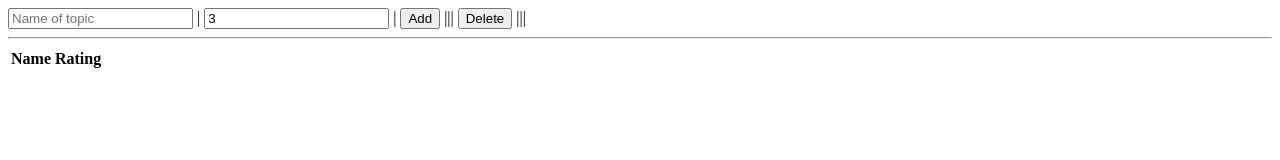
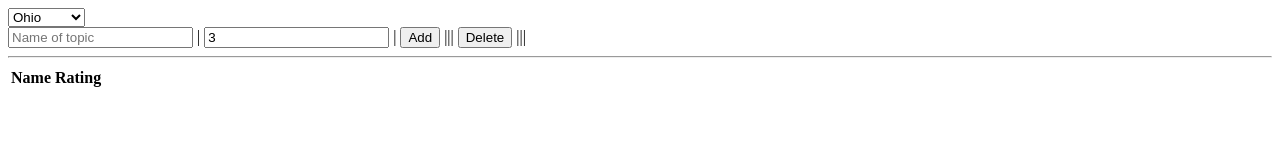
Before and after one commit to mejowers/html-css-js, a plain HTML site: page bootcamp add/bc.html in a window 1280 px wide. Drawn offline with Linux system fonts and the light colour scheme.

Commit message:
update files

```diff
--- a/bootcamp add/bc.html
+++ b/bootcamp add/bc.html
@@ -6,6 +6,13 @@
     <script src="js/index.js"></script>
 </head>
 <body>
+    <div>
+        <select>
+            <option>Ohio</option>
+            <option>Kentucky</option>
+            <option>Indiana</option>
+        </select>
+    </div>
     <div>
         <input id="name" type="text" placeholder="Name of topic"> |
         <input id="rating" type="number" value= "3"> |
```
